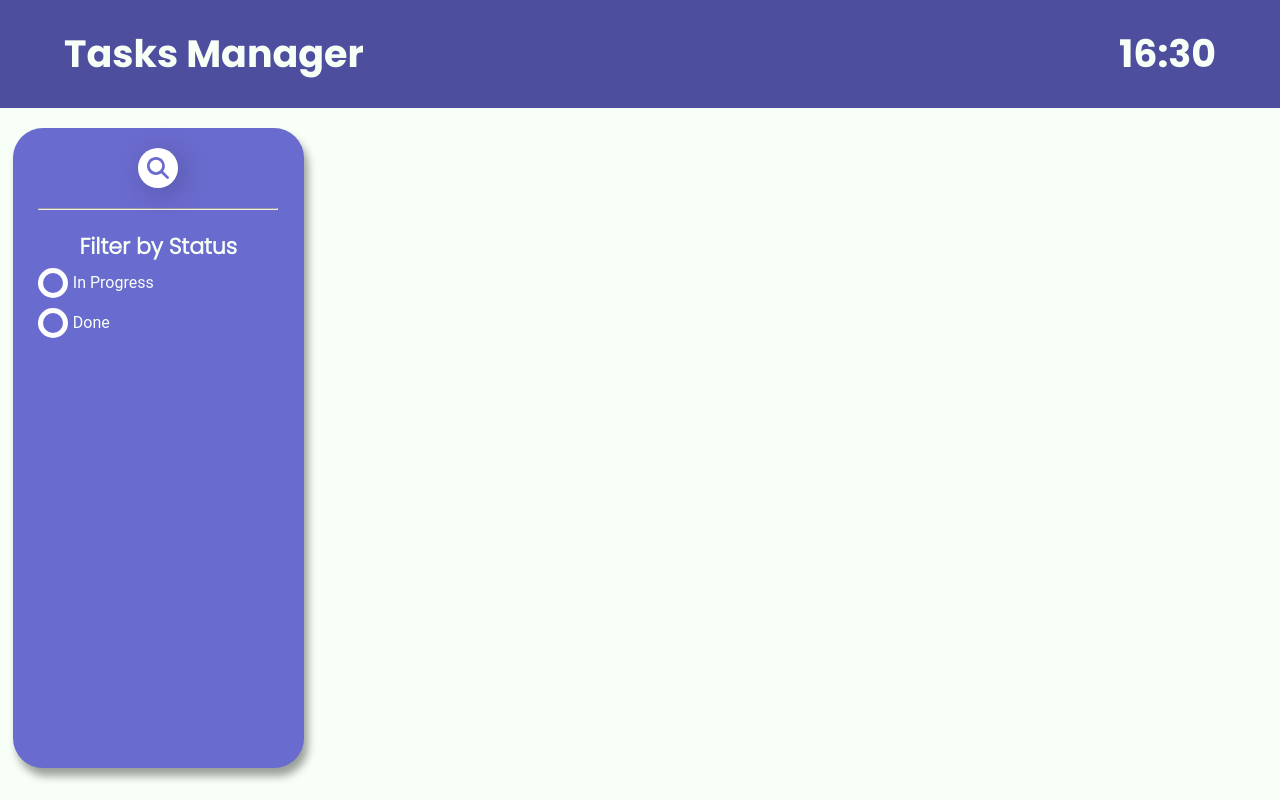
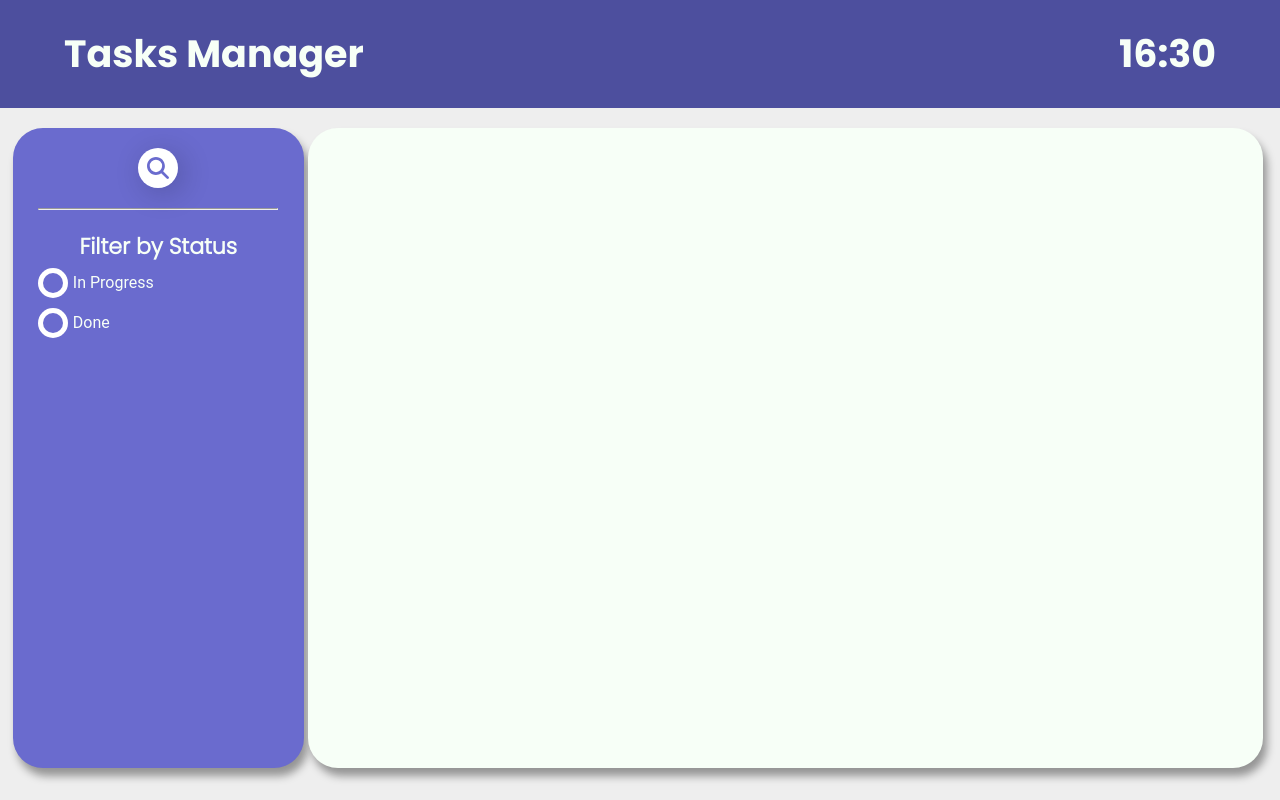
Before and after one commit to nlukic129/TaskManager, a React (Create React App) app: page / in a window 1280 px wide. Built offline with nearby package versions, Linux system fonts and the light colour scheme.

Commit message:
Preparation for displaying tasks

```diff
--- a/src/App.module.css
+++ b/src/App.module.css
@@ -2,4 +2,5 @@
   width: 98%;
   margin: 20px auto;
   display: flex;
+  justify-content: space-between;
 }
--- a/src/App.tsx
+++ b/src/App.tsx
@@ -1,6 +1,7 @@
 import Header from "./components/header/Header";
 import Filters from "./components/filters/Filters";
 import classes from "./App.module.css";
+import Tasks from "./components/tasks/Tasks";
 
 function App() {
   return (
@@ -8,6 +9,7 @@ function App() {
       <Header />
       <div className={classes.tasks}>
         <Filters />
+        <Tasks />
       </div>
     </>
   );
--- a/src/components/UI/Search.module.css
+++ b/src/components/UI/Search.module.css
@@ -16,7 +16,7 @@
 }
 
 .search_box.active {
-  width: 250px;
+  width: 70%;
 }
 
 .search_box input {
--- /dev/null
+++ b/src/components/tasks/Tasks.module.css
@@ -0,0 +1,9 @@
+.tasks_wrapper {
+  width: 73%;
+  background-color: #f7fff7;
+  margin: 0 auto;
+  padding: 20px;
+  border-radius: 30px;
+  height: 75vh;
+  box-shadow: 4px 8px 8px hsl(0deg 0% 0% / 0.38);
+}
--- /dev/null
+++ b/src/components/tasks/Tasks.tsx
@@ -0,0 +1,6 @@
+import classes from "./Tasks.module.css";
+const Tasks = () => {
+  return <div className={classes.tasks_wrapper}></div>;
+};
+
+export default Tasks;
--- a/src/index.css
+++ b/src/index.css
@@ -4,7 +4,7 @@
 }
 
 body {
-  background-color: #f7fff7;
+  background-color: #eeeeee;
   font-family: "Roboto", sans-serif;
   margin: 0;
 }
```
